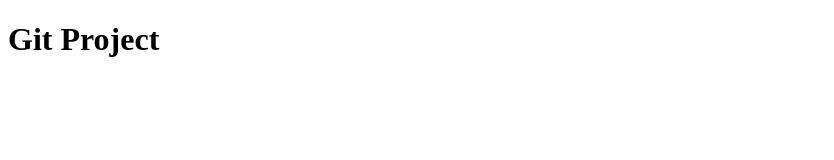
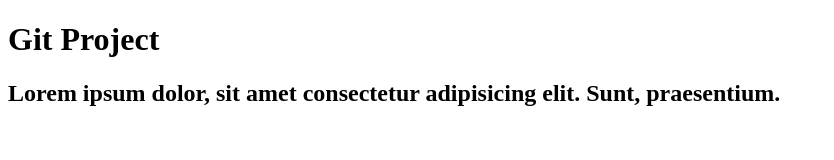
Before and after one commit to Shweta-50/gitproject, a plain HTML site: page index.html in a window 1280 px wide. Shown: the whole page, without its empty margins (0-834 px from the left). Drawn offline with Linux system fonts and the light colour scheme.

Commit message:
updated index.html

```diff
--- a/index.html
+++ b/index.html
@@ -8,6 +8,10 @@
   </head>
   <body>
     <h1>Git Project</h1>
+    <h2>
+      Lorem ipsum dolor, sit amet consectetur adipisicing elit. Sunt,
+      praesentium.
+    </h2>
     <script src="./index.js"></script>
   </body>
 </html>
```
